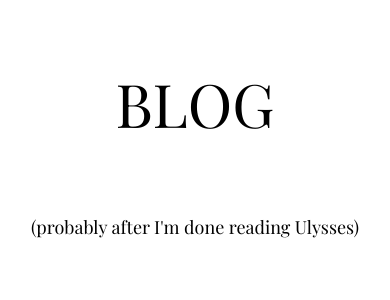
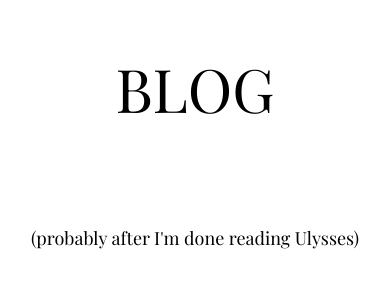
Before and after one commit to the-real-dorado/the-real-dorado.github.io, a PHP site: page /pages/blog.html in a window 390 px wide. Shown: the top 300 px of the page. Run offline with PHP 8.4, Linux system fonts and the light colour scheme.

Commit message:
fixed spacing

```diff
--- a/css/master.css
+++ b/css/master.css
@@ -18,6 +18,8 @@
 @media screen and (max-width: 600px) {
 .photo {
   font-size: 10.5vw;
+  padding-top: 18px;
+  padding-bottom: 18px;
   }
 }
 
--- a/pages/blog.html
+++ b/pages/blog.html
@@ -6,14 +6,17 @@
     <meta name="viewport" content="width=device-width, initial-scale=1">
     <meta name="description" content="a cool website">
     <link rel="icon" type="image/png" href="/images/DRD-3-circle-512.png">
+    <link rel="stylesheet" href="/css/animate.min.css">
+    <link rel="stylesheet" href="/css/w3.css">
     <link rel="stylesheet" href="/css/master.css">
-    <link rel="stylesheet" href="/css/w3.css">
-    <link rel="stylesheet" href="/css/animate.min.css">
   </head>
   <header>
+    <div class="w3-container w3-padding-16"></div>
+    <h1 class="w3-container">
     <a style="text-decoration:none;" href="/index.html">
-      <h1 class="w3-container w3-padding-48">
-      BLOG</h1></a>
+      BLOG</a></h1>
+    <div class="w3-container w3-padding-16"></div>
+    <div class="w3-container w3-padding-16"></div>
   </header>
   <body>
     <div>
```
Also changed, not shown: pages/photography.html (+5 -4 lines).
